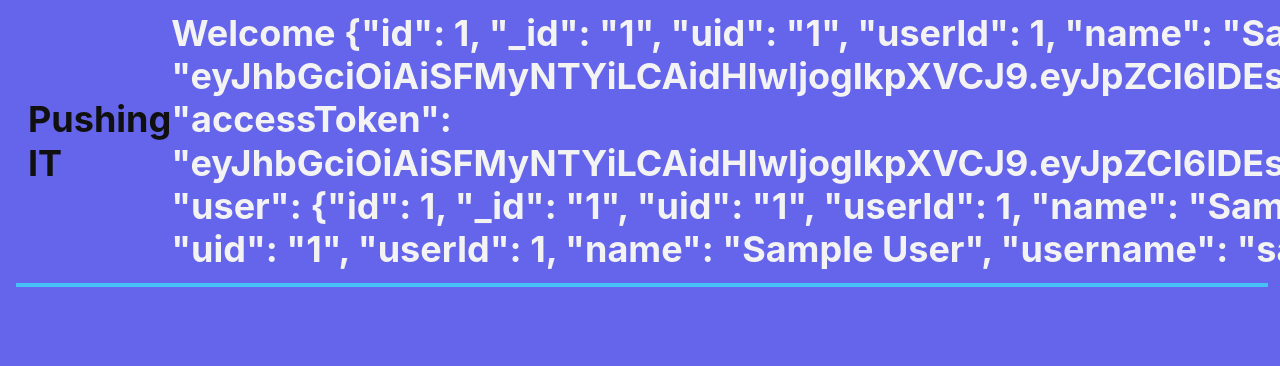
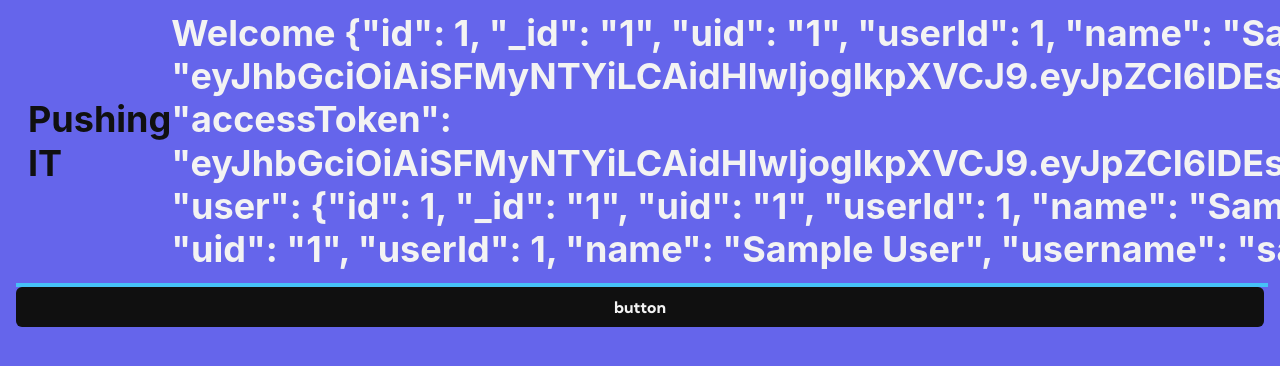
Before and after one commit to FabrizioOtranto/pushing-front, a React (Vite) app: page /waits in a window 1280 px wide. Shown: the top 366 px of the page. Built offline with nearby package versions, Linux system fonts and the light colour scheme; sample sign-in values are in the browser's storage.

Commit message:
se modifico el componente waits

```diff
--- a/src/components/Waits.jsx
+++ b/src/components/Waits.jsx
@@ -1,8 +1,10 @@
 import React, { useContext } from 'react';
 import { UserContext } from '../context/userContext';
-import { Button, Divider, Flex, Heading, Link } from '@chakra-ui/react';
+import { Button, Container, Divider, Flex, Heading, Link } from '@chakra-ui/react';
 import { Navigate } from 'react-router-dom';
 import "../App.css"
+import { CircularProgress, CircularProgressLabel } from '@chakra-ui/react'
+
 
 
 const Waits = () => {
@@ -11,14 +13,28 @@ const Waits = () => {
     if (!token) {
         return <Navigate to="/" replace={true} />;
     }
+
+    const wait = () => {
+        setTimeout(() => {
+            document.getElementById("result").setAttribute("name", "result");
+            document.getElementById("result").setAttribute("class", "result");
+            document.getElementById("result").innerHTML = "Has esperado 10 segundos"
+            document.getElementById("container").removeAttribute("class", "waiting");
+            document.getElementById("container").innerHTML = ""
+          }, 10000)
+          document.getElementById("container").innerHTML = "espera 10 segundos"
+
+
+    }
+
     return (
         <Flex direction="column">
             <Flex justify="space-between" w="100%" p={3} align="center">
                 <Heading color="black.500">
                     <Link href='home'>
-                    Pushing IT
+                        Pushing IT
                     </Link>
-                    </Heading>
+                </Heading>
                 <Heading color="white">Welcome {userName} 😎 </Heading>
                 <Button
                     _hover={{ bg: 'secondary.500', color: 'black.500' }}
@@ -32,7 +48,17 @@ const Waits = () => {
                 </Button>
             </Flex>
             <Divider borderColor="secondary.500" borderWidth={2} />
-
+            <Button
+                _hover={{ bg: 'secondary.500', color: 'black.500' }}
+                onClick={wait}
+                bg="black.500"
+                color="white"
+                id="logout"
+                name="wait">
+                button
+            </Button>
+            <Container id='container' className="waiting"></Container>
+            <Container id='result'></Container>
 
         </Flex>
     );
```
